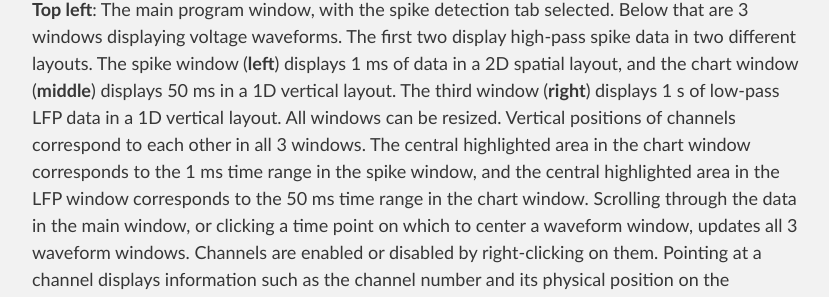
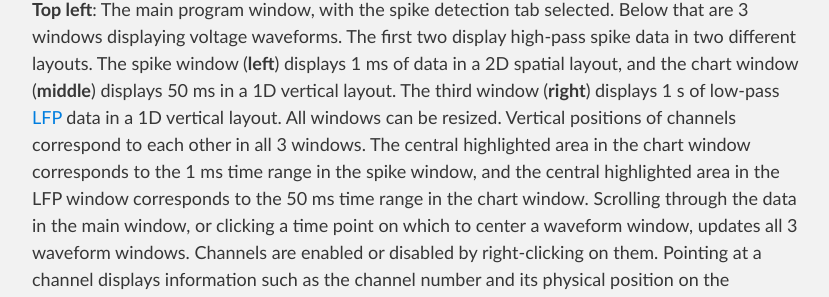
Before and after one commit to spyke/spyke.github.io, a Jekyll site: the page built from index.md, in a window 1280 px wide and 900 px high, scrolled down 1588 px. Shown: the part 181-478 px from the top of the window, without its empty margins (218-1047 px from the left). Built offline with Jekyll 4.4.1, drawn with Linux system fonts in a browser that asks for light colours; some of the changed lines change nothing that is shown; some of the changed text lies outside the part shown.

Commit message:
Add LFP link

```diff
--- a/index.md
+++ b/index.md
@@ -35,16 +35,18 @@ This screenshot shows how time series voltage waveforms are displayed in spyke:
 windows displaying voltage waveforms. The first two display high-pass spike data in two
 different layouts. The spike window (**left**) displays 1 ms of data in a 2D spatial layout,
 and the chart window (**middle**) displays 50 ms in a 1D vertical layout. The third window
-(**right**) displays 1 s of low-pass LFP data in a 1D vertical layout. All windows can be
-resized. Vertical positions of channels correspond to each other in all 3 windows. The central
-highlighted area in the chart window corresponds to the 1 ms time range in the spike window,
-and the central highlighted area in the LFP window corresponds to the 50 ms time range in the
-chart window. Scrolling through the data in the main window, or clicking a time point on which
-to center a waveform window, updates all 3 waveform windows. Channels are enabled or disabled
-by right-clicking on them. Pointing at a channel displays information such as the channel
-number and its physical position on the polytrode. After spike detection is complete, raster
-lines are superimposed on the time series data (not shown). The displayed data is from this 20
-s long [sample file](http://swindale.ecc.ubc.ca/spyke). Scale bars: 1 ms, 100 µV.
+(**right**) displays 1 s of low-pass
+[LFP](https://en.wikipedia.org/wiki/Local_field_potential) data in a 1D vertical layout. All
+windows can be resized. Vertical positions of channels correspond to each other in all 3
+windows. The central highlighted area in the chart window corresponds to the 1 ms time range
+in the spike window, and the central highlighted area in the LFP window corresponds to the 50
+ms time range in the chart window. Scrolling through the data in the main window, or clicking
+a time point on which to center a waveform window, updates all 3 waveform windows. Channels
+are enabled or disabled by right-clicking on them. Pointing at a channel displays information
+such as the channel number and its physical position on the polytrode. After spike detection
+is complete, raster lines are superimposed on the time series data (not shown). The displayed
+data is from this 20 s long [sample file](http://swindale.ecc.ubc.ca/spyke). Scale bars: 1 ms,
+100 µV.
 
 This second screenshot shows detected spikes being sorted:
 
```
